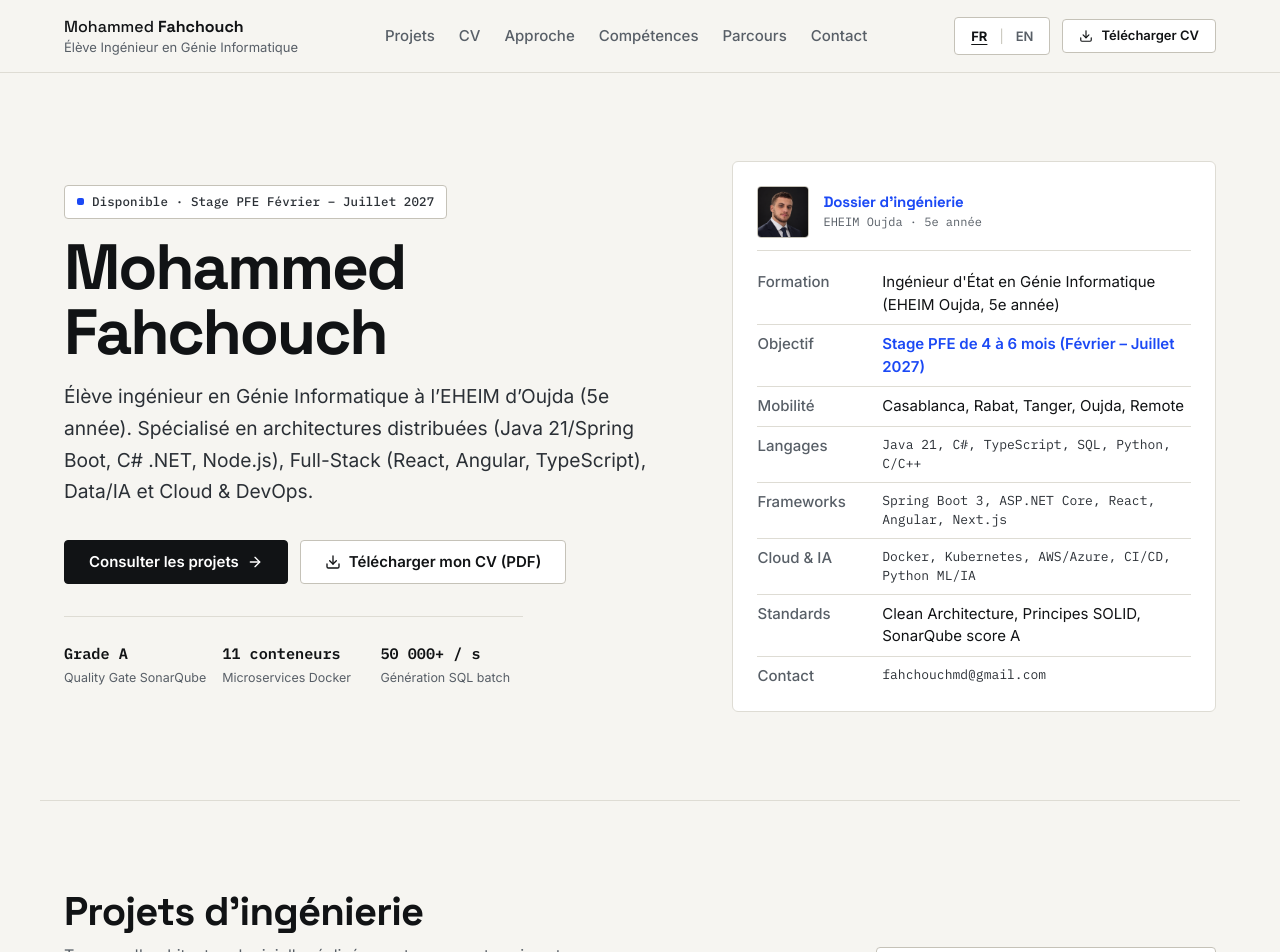
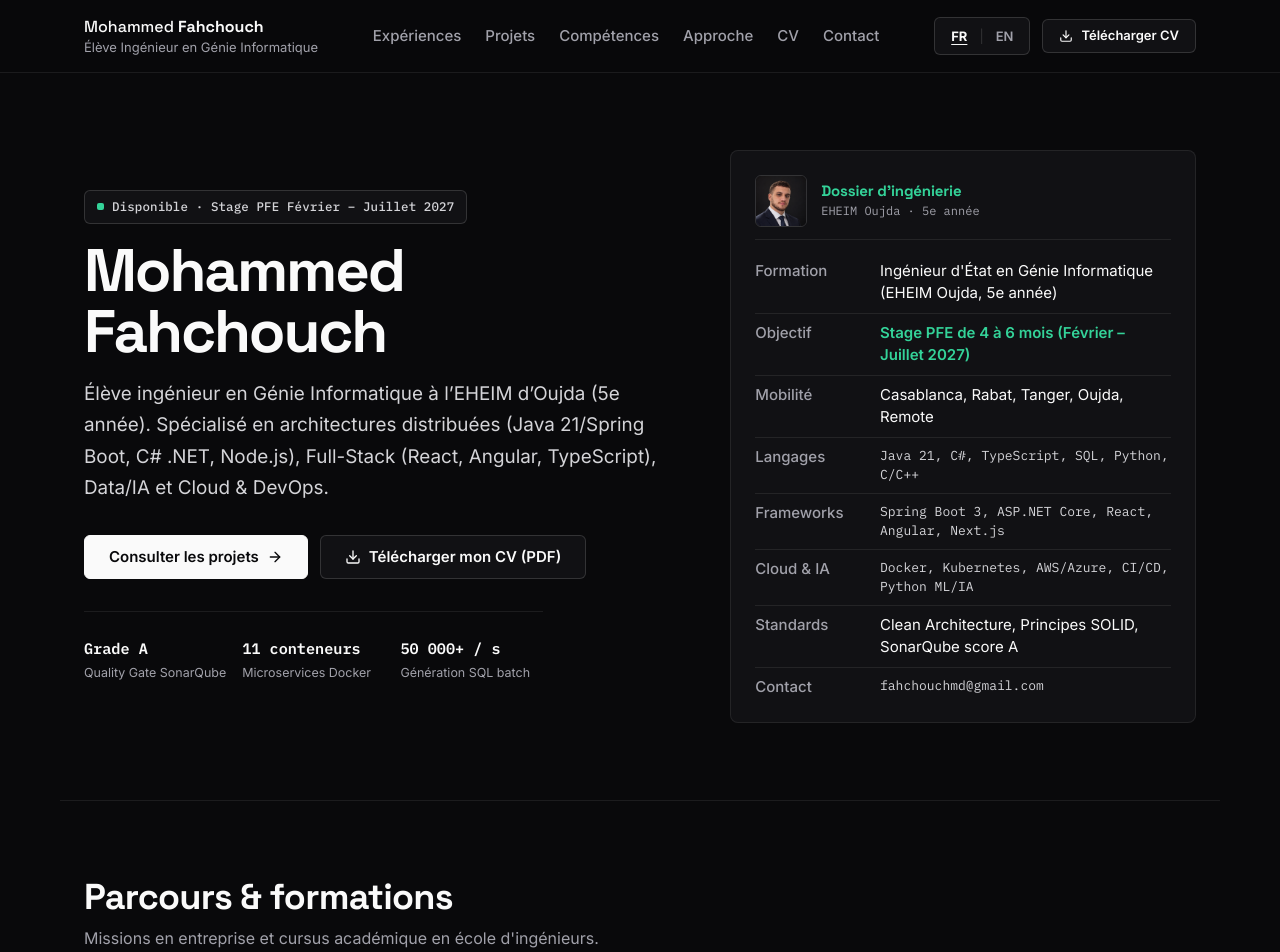
Before and after one commit to fahchouchsm/Portfolio, a React (Vite) app: page / in a window 1280 px wide. Shown: the top 952 px of the page. Built offline with nearby package versions, Linux system fonts and the light colour scheme.

Commit message:
feat(design): obsidian zinc + emerald executive redesign, Experience-first layout for HR managers

```diff
--- a/index.html
+++ b/index.html
@@ -4,7 +4,7 @@
     <meta charset="UTF-8" />
     <meta name="viewport" content="width=device-width, initial-scale=1.0" />
     <link rel="icon" href="/favicon.svg" type="image/svg+xml" />
-    <meta name="theme-color" content="#f6f5f1" />
+    <meta name="theme-color" content="#09090b" />
     <link rel="icon" href="/favicon.ico" sizes="48x48" />
     <link rel="apple-touch-icon" href="/apple-touch-icon.png" />
     <meta
--- a/src/Portfolio.tsx
+++ b/src/Portfolio.tsx
@@ -282,11 +282,11 @@ export default function Portfolio() {
   });
 
   const navLinks = [
+    { href: "#parcours", label: lang === "fr" ? "Expériences" : "Experience" },
     { href: "#projets", label: lang === "fr" ? "Projets" : "Projects" },
+    { href: "#competences", label: lang === "fr" ? "Compétences" : "Skills" },
+    { href: "#approche", label: lang === "fr" ? "Approche" : "Approach" },
     { href: "#cv", label: lang === "fr" ? "CV" : "Resume" },
-    { href: "#approche", label: lang === "fr" ? "Approche" : "Approach" },
-    { href: "#competences", label: lang === "fr" ? "Compétences" : "Skills" },
-    { href: "#parcours", label: lang === "fr" ? "Parcours" : "Journey" },
     { href: "#contact", label: "Contact" },
   ];
 
@@ -485,6 +485,69 @@ export default function Portfolio() {
                     <span className="spec-key">{lang === "fr" ? "Contact" : "Contact"}</span>
                     <span className="spec-val font-code">fahchouchmd@gmail.com</span>
                   </div>
+                </div>
+              </div>
+            </div>
+          </div>
+        </section>
+
+        {/* JOURNEY & EDUCATION */}
+        <section className="section journey-section" id="parcours" aria-labelledby="journey-title">
+          <div className="container">
+            <div className="section-head">
+              <h2 id="journey-title" className="section-title">
+                {lang === "fr" ? "Parcours & formations" : "Experience & Education"}
+              </h2>
+              <p className="section-subtitle">
+                {lang === "fr"
+                  ? "Missions en entreprise et cursus académique en école d'ingénieurs."
+                  : "Corporate software development internships and state engineering academic curriculum."}
+              </p>
+            </div>
+
+            <div className="journey-dual-grid">
+              <div className="journey-col">
+                <h3 className="journey-subhead">
+                  <Building2 size={18} />
+                  <span>{lang === "fr" ? "Expériences professionnelles" : "Professional Experience"}</span>
+                </h3>
+                <div className="journey-cards-list">
+                  {experiences.map((exp) => (
+                    <div key={exp.company} className="journey-card">
+                      <div className="journey-card-top">
+                        <span className="journey-date">{lang === "fr" ? exp.date : exp.dateEn}</span>
+                        <span className="journey-company">{exp.company}</span>
+                      </div>
+                      <h4 className="journey-role">{lang === "fr" ? exp.role : exp.roleEn}</h4>
+                      <p className="journey-desc">{lang === "fr" ? exp.description : exp.descriptionEn}</p>
+                      <div className="stack-wrap">
+                        {exp.tags.map((t) => (
+                          <span key={t} className="tech-badge">
+                            {t}
+                          </span>
+                        ))}
+                      </div>
+                    </div>
+                  ))}
+                </div>
+              </div>
+
+              <div className="journey-col">
+                <h3 className="journey-subhead">
+                  <Calendar size={18} />
+                  <span>{lang === "fr" ? "Formation académique" : "Academic Education"}</span>
+                </h3>
+                <div className="journey-cards-list">
+                  {educations.map((edu) => (
+                    <div key={edu.degree} className="journey-card">
+                      <div className="journey-card-top">
+                        <span className="journey-date">{edu.period}</span>
+                        <span className="journey-company">{edu.institution}</span>
+                      </div>
+                      <h4 className="journey-role">{lang === "fr" ? edu.degree : edu.degreeEn}</h4>
+                      <p className="journey-desc">{lang === "fr" ? edu.description : edu.descriptionEn}</p>
+                    </div>
+                  ))}
                 </div>
               </div>
             </div>
@@ -743,69 +806,6 @@ export default function Portfolio() {
           </div>
         </section>
 
-        {/* JOURNEY & EDUCATION */}
-        <section className="section journey-section" id="parcours" aria-labelledby="journey-title">
-          <div className="container">
-            <div className="section-head">
-              <h2 id="journey-title" className="section-title">
-                {lang === "fr" ? "Parcours & formations" : "Experience & Education"}
-              </h2>
-              <p className="section-subtitle">
-                {lang === "fr"
-                  ? "Missions en entreprise et cursus académique en école d'ingénieurs."
-                  : "Corporate software development internships and state engineering academic curriculum."}
-              </p>
-            </div>
-
-            <div className="journey-dual-grid">
-              <div className="journey-col">
-                <h3 className="journey-subhead">
-                  <Building2 size={18} />
-                  <span>{lang === "fr" ? "Expériences professionnelles" : "Professional Experience"}</span>
-                </h3>
-                <div className="journey-cards-list">
-                  {experiences.map((exp) => (
-                    <div key={exp.company} className="journey-card">
-                      <div className="journey-card-top">
-                        <span className="journey-date">{lang === "fr" ? exp.date : exp.dateEn}</span>
-                        <span className="journey-company">{exp.company}</span>
-                      </div>
-                      <h4 className="journey-role">{lang === "fr" ? exp.role : exp.roleEn}</h4>
-                      <p className="journey-desc">{lang === "fr" ? exp.description : exp.descriptionEn}</p>
-                      <div className="stack-wrap">
-                        {exp.tags.map((t) => (
-                          <span key={t} className="tech-badge">
-                            {t}
-                          </span>
-                        ))}
-                      </div>
-                    </div>
-                  ))}
-                </div>
-              </div>
-
-              <div className="journey-col">
-                <h3 className="journey-subhead">
-                  <Calendar size={18} />
-                  <span>{lang === "fr" ? "Formation académique" : "Academic Education"}</span>
-                </h3>
-                <div className="journey-cards-list">
-                  {educations.map((edu) => (
-                    <div key={edu.degree} className="journey-card">
-                      <div className="journey-card-top">
-                        <span className="journey-date">{edu.period}</span>
-                        <span className="journey-company">{edu.institution}</span>
-                      </div>
-                      <h4 className="journey-role">{lang === "fr" ? edu.degree : edu.degreeEn}</h4>
-                      <p className="journey-desc">{lang === "fr" ? edu.description : edu.descriptionEn}</p>
-                    </div>
-                  ))}
-                </div>
-              </div>
-            </div>
-          </div>
-        </section>
-
         {/* GITHUB ACTIVITY SECTION */}
         <section className="section github-section" aria-labelledby="github-title">
           <div className="container">
@@ -847,7 +847,7 @@ export default function Portfolio() {
               <div className="github-chart-wrap">
                 {!githubChartFailed ? (
                   <img
-                    src="https://ghchart.rshah.org/1b49f5/fahchouchsm"
+                    src="https://ghchart.rshah.org/34d399/fahchouchsm"
                     alt="Graphique des contributions GitHub de Mohammed Fahchouch"
                     className="github-chart-img"
                     onError={() => setGithubChartFailed(true)}
--- a/src/index.css
+++ b/src/index.css
@@ -1786,7 +1786,7 @@ h1, h2, h3, h4, .brand-name, .section-title, .hero-title {
 
 .project-card:hover {
   transform: translateY(-2px);
-  border-color: var(--color-ink);
+  border-color: rgba(255, 255, 255, 0.28);
   box-shadow: var(--shadow-hover);
 }
 
@@ -1795,7 +1795,7 @@ h1, h2, h3, h4, .brand-name, .section-title, .hero-title {
 .skill-tag,
 .cv-chip {
   border-radius: var(--radius-inner);
-  background-color: var(--color-paper);
+  background-color: var(--color-paper-3);
   border: 1px solid var(--color-rule);
   color: var(--color-ink-2);
 }
@@ -1804,7 +1804,7 @@ h1, h2, h3, h4, .brand-name, .section-title, .hero-title {
   border-radius: var(--radius-inner);
   background-color: var(--color-accent-wash);
   color: var(--color-accent);
-  border: 1px solid transparent;
+  border: 1px solid rgba(52, 211, 153, 0.25);
 }
 
 .btn {
@@ -1823,7 +1823,7 @@ h1, h2, h3, h4, .brand-name, .section-title, .hero-title {
 }
 
 .btn-secondary:hover {
-  border-color: var(--color-ink);
+  border-color: rgba(255, 255, 255, 0.32);
   background-color: var(--color-paper-3);
 }
 
--- a/src/tokens.css
+++ b/src/tokens.css
@@ -1,6 +1,6 @@
-/* Swiss Architectural Engineering · Light Paper Canvas · Crisp Hairline Rules · Cobalt Ink */
+/* Executive Engineering · Obsidian Zinc (#09090b) · Crisp White Ink · Emerald Signal */
 :root {
-  color-scheme: light;
+  color-scheme: dark;
 
   /* Spacing Scale - 4px Grid */
   --space-3xs: 4px;
@@ -24,9 +24,9 @@
   --text-xl: 1.4375rem;
   --text-2xl: 1.875rem;
   --text-3xl: 2.25rem;
-  --text-display: clamp(2.6rem, 4.4vw + 0.75rem, 4rem);
-  --text-section: clamp(1.85rem, 2.2vw + 1rem, 2.5rem);
-  --text-lead: clamp(1.0625rem, 0.4vw + 1rem, 1.2rem);
+  --text-display: clamp(2.5rem, 4vw + 0.75rem, 3.75rem);
+  --text-section: clamp(1.75rem, 2vw + 1rem, 2.25rem);
+  --text-lead: clamp(1.05rem, 0.4vw + 1rem, 1.18rem);
 
   /* Animation Timings */
   --ease-out: cubic-bezier(0.16, 1, 0.3, 1);
@@ -37,12 +37,12 @@
   --dur-long: 380ms;
 
   /* Layout Widths */
-  --container: 1200px;
+  --container: 1160px;
   --gutter: 24px;
   --gap-columns: 24px;
   --section-gap-s: 48px;
-  --section-gap: 88px;
-  --section-gap-l: 112px;
+  --section-gap: 76px;
+  --section-gap-l: 104px;
 
   /* Z-Index Hierarchy */
   --z-base: 1;
@@ -54,49 +54,49 @@
   --z-toast: 500;
   --z-tooltip: 600;
 
-  /* Architectural Paper & Ink Palette */
-  --color-paper: #f6f5f1;
-  --color-paper-2: #ffffff;
-  --color-paper-3: #eeece6;
-  --color-paper-elevated: #ffffff;
+  /* Obsidian Zinc Surfaces (Linear / Vercel / Brittany Chiang discipline) */
+  --color-paper: #09090b;
+  --color-paper-2: #111114;
+  --color-paper-3: #18181b;
+  --color-paper-elevated: #1c1c21;
 
-  /* Text Hierarchy (WCAG AAA/AA on #f6f5f1 & #ffffff) */
-  --color-ink: #111315;
-  --color-ink-2: #2b3036;
-  --color-muted: #585f67;
+  /* Text Hierarchy */
+  --color-ink: #fafafa;
+  --color-ink-2: #d4d4d8;
+  --color-muted: #a1a1aa;
 
-  /* Structural Hairline Rules */
-  --color-rule: #dedcd4;
-  --color-rule-2: #c5c2b8;
+  /* Subtle Hairline Rules */
+  --color-rule: rgba(255, 255, 255, 0.08);
+  --color-rule-2: rgba(255, 255, 255, 0.14);
 
-  /* Primary Accent: Engineering Cobalt */
-  --color-accent: #1b49f5;
-  --color-accent-hover: #1337c2;
-  --color-accent-ink: #ffffff;
-  --color-focus: #1b49f5;
-  --color-accent-wash: #eaeeff;
-  --color-accent-soft: #1b49f5;
+  /* Primary Accent: Crisp Emerald */
+  --color-accent: #34d399;
+  --color-accent-hover: #6ee7b7;
+  --color-accent-ink: #052e16;
+  --color-focus: #34d399;
+  --color-accent-wash: rgba(52, 211, 153, 0.1);
+  --color-accent-soft: #6ee7b7;
 
-  /* Button Primary */
-  --color-btn-primary-bg: #111315;
-  --color-btn-primary-hover: #1b49f5;
-  --color-btn-primary-text: #ffffff;
-  --color-btn-primary-border: #111315;
+  /* Button Primary: Crisp High-Contrast White on Obsidian */
+  --color-btn-primary-bg: #fafafa;
+  --color-btn-primary-hover: #e4e4e7;
+  --color-btn-primary-text: #09090b;
+  --color-btn-primary-border: #fafafa;
 
   /* Surfaces & Overlays */
-  --color-header-bg: rgba(246, 245, 241, 0.92);
-  --color-backdrop: rgba(17, 19, 21, 0.72);
+  --color-header-bg: rgba(9, 9, 11, 0.85);
+  --color-backdrop: rgba(0, 0, 0, 0.82);
 
-  /* Intentional Typefaces */
+  /* Typefaces */
   --font-display: "Space Grotesk", ui-sans-serif, system-ui, sans-serif;
   --font-body: "Inter", ui-sans-serif, system-ui, -apple-system, sans-serif;
   --font-outlier: "IBM Plex Mono", ui-monospace, SFMono-Regular, monospace;
 
-  /* Crisp Architectural Radii & Flat Hairline Elevation */
-  --radius-card: 6px;
-  --radius-inner: 4px;
-  --radius-pill: 4px;
+  /* Crisp Radii & Subtle Elevation */
+  --radius-card: 8px;
+  --radius-inner: 6px;
+  --radius-pill: 6px;
   --rule-hair: 1px;
   --shadow-card: none;
-  --shadow-hover: 0 8px 24px -12px rgba(17, 19, 21, 0.14);
+  --shadow-hover: 0 12px 32px -12px rgba(0, 0, 0, 0.65);
 }
```
